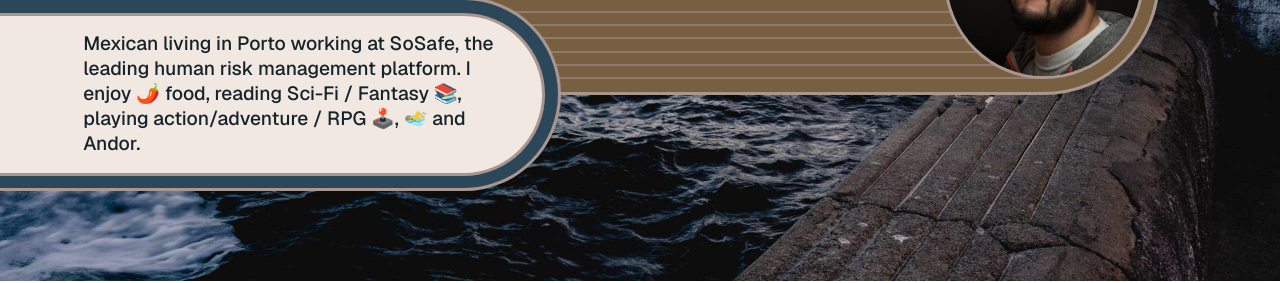
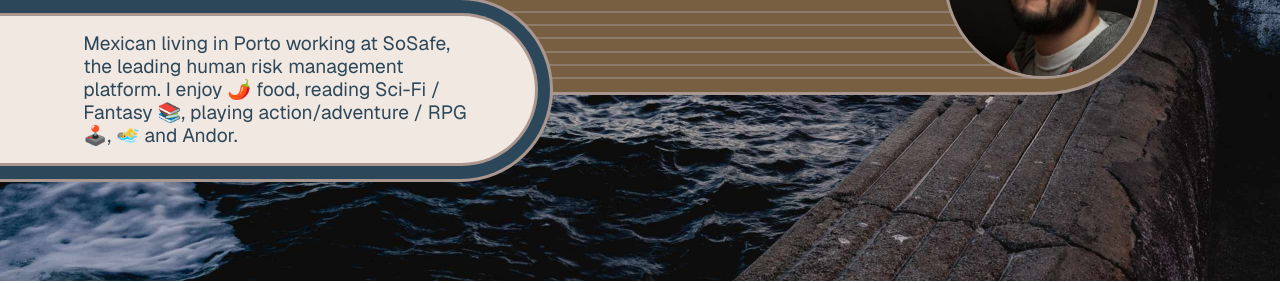
Before and after one commit to jagonzalr/jagonzalr, an Astro site: page / in a window 1280 px wide. Shown: the part 519-802 px from the top of the page. Built offline with nearby package versions, Linux system fonts and the light colour scheme; Astro itself is replaced by a stand-in of ours.

Commit message:
Remove unused styles

```diff
--- a/src/components/Hero.astro
+++ b/src/components/Hero.astro
@@ -17,7 +17,6 @@ const { tagline, title } = Astro.props
         class='decorative-hero-bg-container'
         aria-hidden='true'
         style={{
-          zIndex: 1,
           position: 'absolute',
           top: '-1rem',
           right: '-1rem',
@@ -30,16 +29,6 @@ const { tagline, title } = Astro.props
       <div
         class='decorative-hero-bg-container profile-img-container'
         aria-hidden='true'
-        style={{
-          // margin: '8.9rem -15rem -5rem 0',
-          // backgroundColor: '#795F42'
-          // zIndex: 1,
-          // overflow: 'hidden',
-          // position: 'absolute',
-          // top: 0,
-          // left: 0,
-          // right: '1rem'
-        }}
       >
         <div
           style={{
@@ -48,7 +37,7 @@ const { tagline, title } = Astro.props
             bottom: 0,
             left: 0,
             right: '7rem',
-            zIndex: 1,
+
             opacity: 0.5
           }}
         >
@@ -95,12 +84,7 @@ const { tagline, title } = Astro.props
       aria-hidden='true'
       style={{ marginRight: 'auto', zIndex: 2 }}
     >
-      <div
-        class='decorative-hero-container blue-on-white'
-        style={{
-          // padding: '1.2rem 4rem 1.2rem 2rem'
-        }}
-      >
+      <div class='decorative-hero-container blue-on-white'>
         {tagline && <p class='tagline'>{tagline}</p>}
       </div>
     </div>
@@ -170,10 +154,11 @@ const { tagline, title } = Astro.props
   .tagline {
     width: 37ch;
     max-width: 80vw;
-    font-size: 1.1rem;
-    line-height: 1.3;
-    font-weight: 500;
-    padding: 1rem 2.2rem 1rem 1.2rem;
+    font-size: 1rem;
+    line-height: 1.2;
+    font-weight: 400;
+    color: #2c475a;
+    padding: 1rem 4rem 1rem 1.2rem;
   }
 
   .title {
@@ -200,7 +185,6 @@ const { tagline, title } = Astro.props
       padding: 0.8rem;
       padding-left: 0;
       max-width: 100vw;
-      /* margin-top: 0; */
       margin-bottom: 0;
     }
   }
@@ -221,26 +205,11 @@ const { tagline, title } = Astro.props
     }
 
     .tagline {
-      font-size: 1.2rem;
+      font-size: 1.1rem;
     }
   }
 
-  /* @media (min-width: 55em) {
-    .profile-img-container {
-      margin-right: -15rem;
-      top: 0;
-    }
-  } */
-
   @media (min-width: 80em) {
-    /* .profile-img-container {
-      margin-right: -15rem;
-    } */
-
-    /* .hero-info-container {
-      margin-inline-end: 16rem;
-    } */
-
     .title,
     .tagline {
       margin-inline-start: 4rem;
@@ -250,5 +219,9 @@ const { tagline, title } = Astro.props
       font-size: var(--text-5xl);
       padding: 2rem;
     }
+
+    .tagline {
+      font-size: 1.2rem;
+    }
   }
 </style>
```
